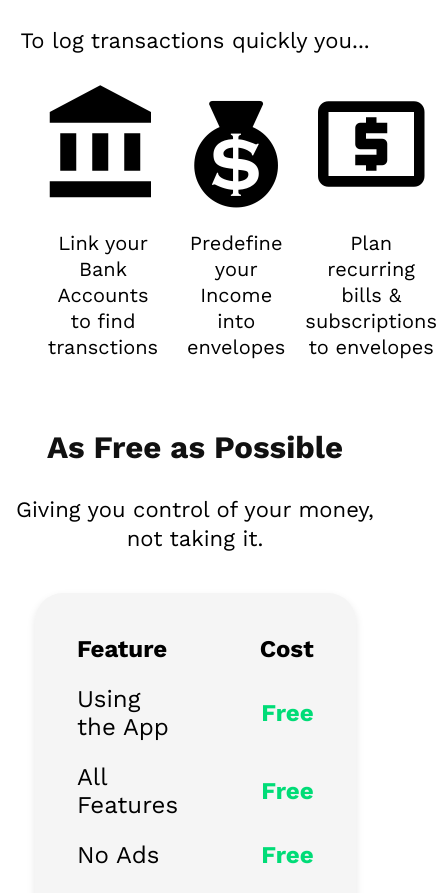
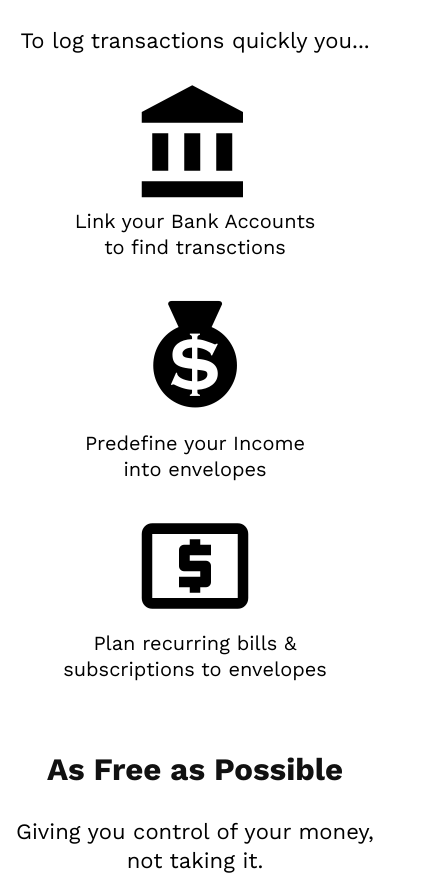
Before and after one commit to Pythogen7/flobux_info_site, a plain HTML site: page index.html in a window 390 px wide. Shown: the part 1851-2744 px from the top of the page, 437 px wide, since content can reach past the window. Drawn offline with nearby package versions, Linux system fonts and the light colour scheme.

Commit message:
Add files via upload

```diff
--- a/globalstyle.css
+++ b/globalstyle.css
@@ -485,15 +485,6 @@ p.visible {
   animation: slideInRight 1.5s forwards;
 }
 
-/* Responsive: Stack on smaller screens */
-@media (max-width: 768px) {
-  .lrcontainer {
-    flex-direction: column;
-  }
-  .tri-col {
-    grid-template-columns: 1fr;
-  }
-}
 
 .tri-col {
   display: grid;
@@ -501,6 +492,18 @@ p.visible {
   gap: 20px;
   margin: 0 auto;
 }
+
+/* Responsive: Stack on smaller screens */
+@media (max-width: 768px) {
+  .lrcontainer {
+    flex-direction: column;
+  }
+  .tri-col {
+    grid-template-columns: 1fr !important;
+  }
+}
+
+
 
 /* ANIMATIONS */
 
```
